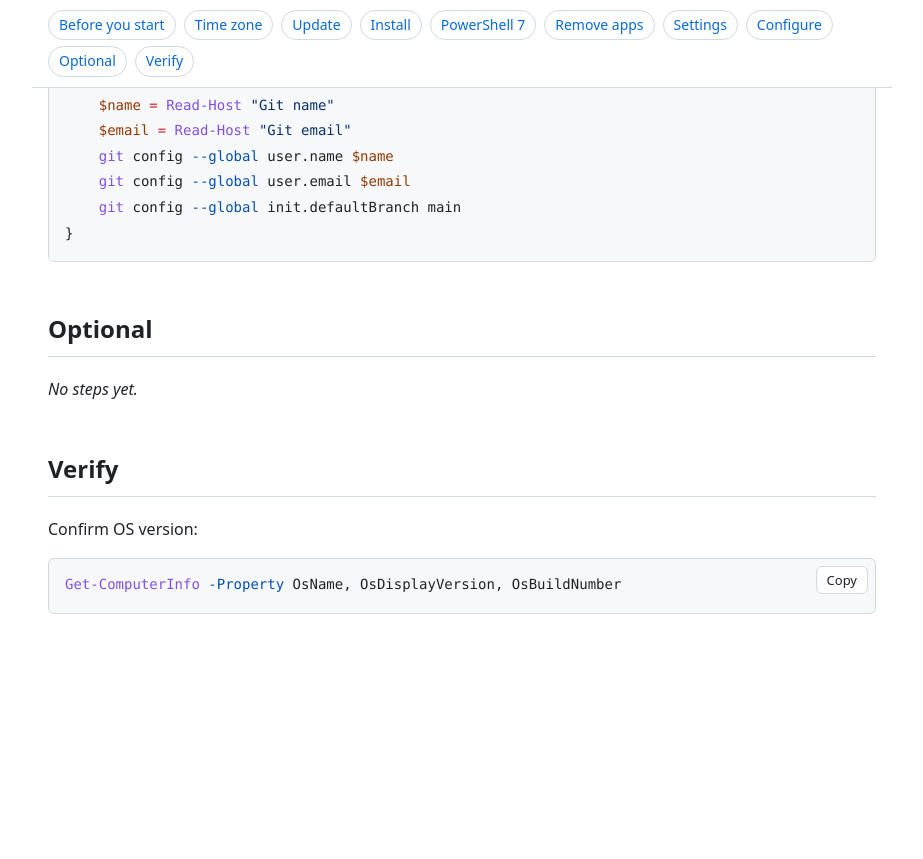
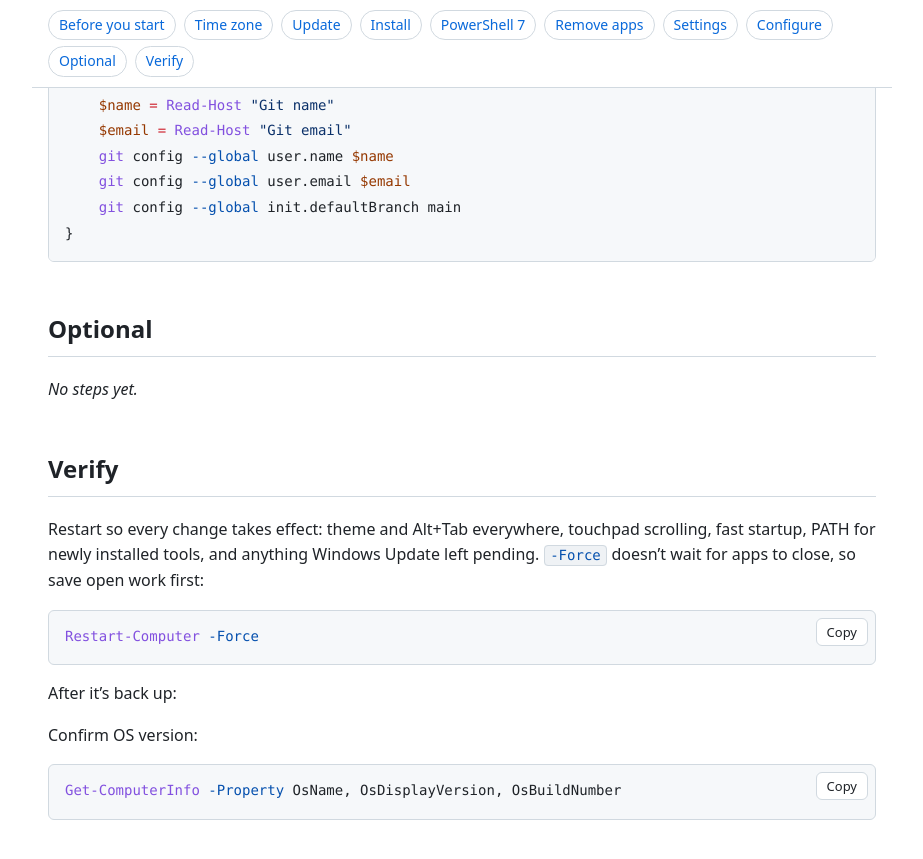
Before and after one commit to leewiscovitch/wiscovitch-install, a Jekyll site: the page built from windows.md, in a window 1280 px wide and 900 px high, scrolled down 9179 px. Shown: the top 859 px of the window, without its empty margins (178-1101 px from the left). Built offline with Jekyll 4.4.1, drawn with Linux system fonts in a browser that asks for light colours; before the commit the page ends 9873 px from its top, so only the background shows below that.

Commit message:
Windows: end with a restart (Restart-Computer -Force)
The Verify section now restarts first, so theme, Alt+Tab, touchpad,
fast startup, PATH and pending updates all take effect, then checks
the OS version. The test runners skip the restart block: they reboot
separately and check afterwards (a real restart would also kill a
GitHub runner job).

Co-Authored-By: Claude Opus 5.5 <noreply@anthropic.com>

````diff
--- a/windows.md
+++ b/windows.md
@@ -261,4 +261,12 @@ _No steps yet._
 
 ## Verify
 
+Restart so every change takes effect: theme and Alt+Tab everywhere, touchpad scrolling, fast startup, PATH for newly installed tools, and anything Windows Update left pending. `-Force` doesn't wait for apps to close, so save open work first:
+
+```powershell
+Restart-Computer -Force
+```
+
+After it's back up:
+
 {% include os-info.md %}
````
Also changed, not shown: 1 other file.
